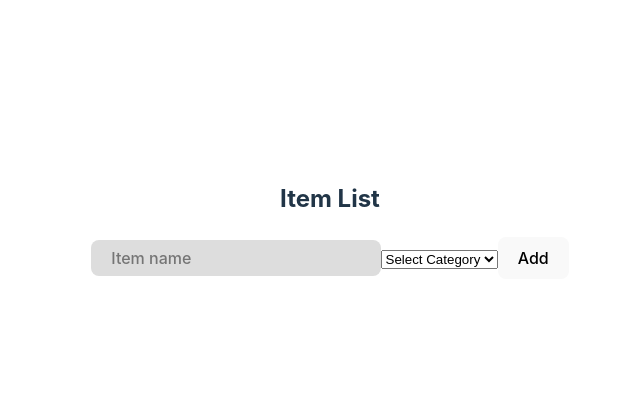
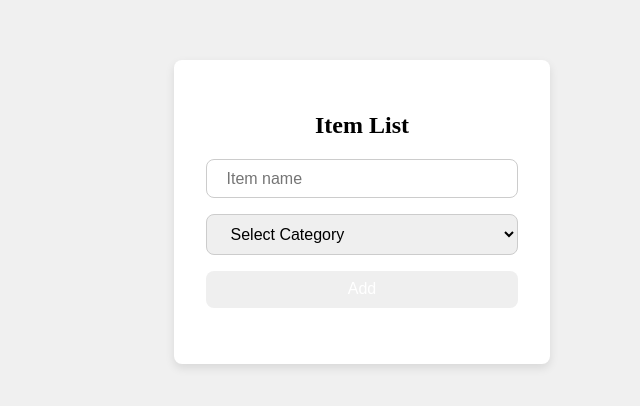
Before and after one commit to aufKeihlePascual/PDC20-M5, a React (Vite) app: page / in a window 1280 px wide. Shown: the part 188-594 px from the top of the page, without its empty margins (310-950 px from the left). Built offline with nearby package versions, Linux system fonts and the light colour scheme.

Commit message:
Final Editing

```diff
--- /dev/null
+++ b/src/event.css
@@ -0,0 +1,80 @@
+body {
+    margin: 0;
+    padding: 0;
+    display: flex;
+    justify-content: center;
+    align-items: center;
+    min-height: 100vh; /* Full viewport height */
+    background-color: #f0f0f0; /* Light background for contrast */
+}
+
+.item-list-app {
+    background-color: white; /* Background color for the item list */
+    border-radius: 8px; /* Rounded corners */
+    box-shadow: 0 4px 10px rgba(0, 0, 0, 0.1); /* Subtle shadow */
+    padding: 2rem; /* Padding around the content */
+    max-width: 400px; /* Max width for the container */
+    width: 100%; /* Full width up to max width */
+}
+
+h2 {
+    text-align: center; /* Center the heading */
+}
+
+form {
+    display: flex;
+    flex-direction: column; /* Stack inputs vertically */
+    gap: 1rem; /* Space between inputs */
+    margin-bottom: 1.5rem; /* Space below the form */
+}
+
+input, select {
+    padding: 0.6em 1.2em; /* Consistent padding */
+    border: 1px solid #ccc; /* Light border */
+    border-radius: 8px; /* Match button styles */
+    font-size: 1em; /* Consistent font size */
+}
+
+button {
+    cursor: pointer; /* Pointer on hover */
+    border: none; /* Remove default button border */
+    padding: 0.6em 1.2em; /* Consistent padding */
+    border-radius: 8px; /* Match button styles */
+    font-size: 1em; /* Consistent font size */
+    color: white; /* Text color for buttons */
+}
+
+button.add {
+    background-color: #1a1a1a; /* Default background color for add button */
+}
+
+button.edit {
+    background-color: #4caf50; /* Green for edit button */
+}
+
+button.delete {
+    background-color: #f44336; /* Red for delete button */
+}
+
+button.update {
+    background-color: #2196F3; /* Blue for update button */
+}
+
+ul {
+    list-style-type: none; /* Remove default list style */
+    padding: 0; /* Remove default padding */
+}
+
+li {
+    display: flex;
+    justify-content: space-between; /* Space out items */
+    align-items: center; /* Center items vertically */
+    padding: 0.5rem; /* Space around list items */
+    margin: 0.5rem 0; /* Space between list items */
+    background-color: #f9f9f9; /* Light background for list items */
+    border-radius: 8px; /* Rounded corners for list items */
+}
+
+li button {
+    margin-left: 0.5rem; /* Space between edit/delete buttons */
+}
--- a/src/main.jsx
+++ b/src/main.jsx
@@ -1,6 +1,7 @@
 import { StrictMode } from 'react'
 import { createRoot } from 'react-dom/client'
-import './index.css'
+// import './index.css'
+import './event.css'
 // import UserProfilePage from './Profile/UserProfilePage.jsx'
 import MainEvent from './Events/MainEvent.jsx';
 
```
Also changed, not shown: M5 Events.png (added).
